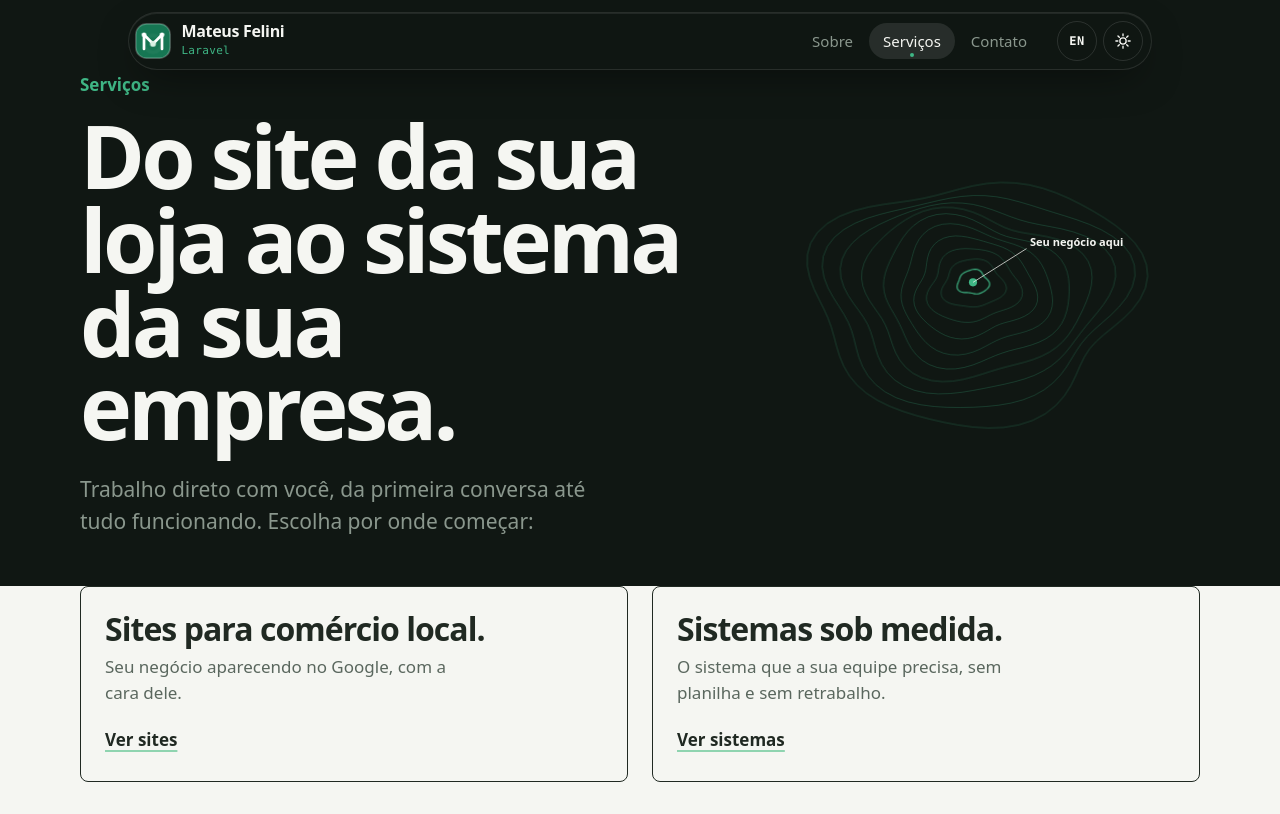
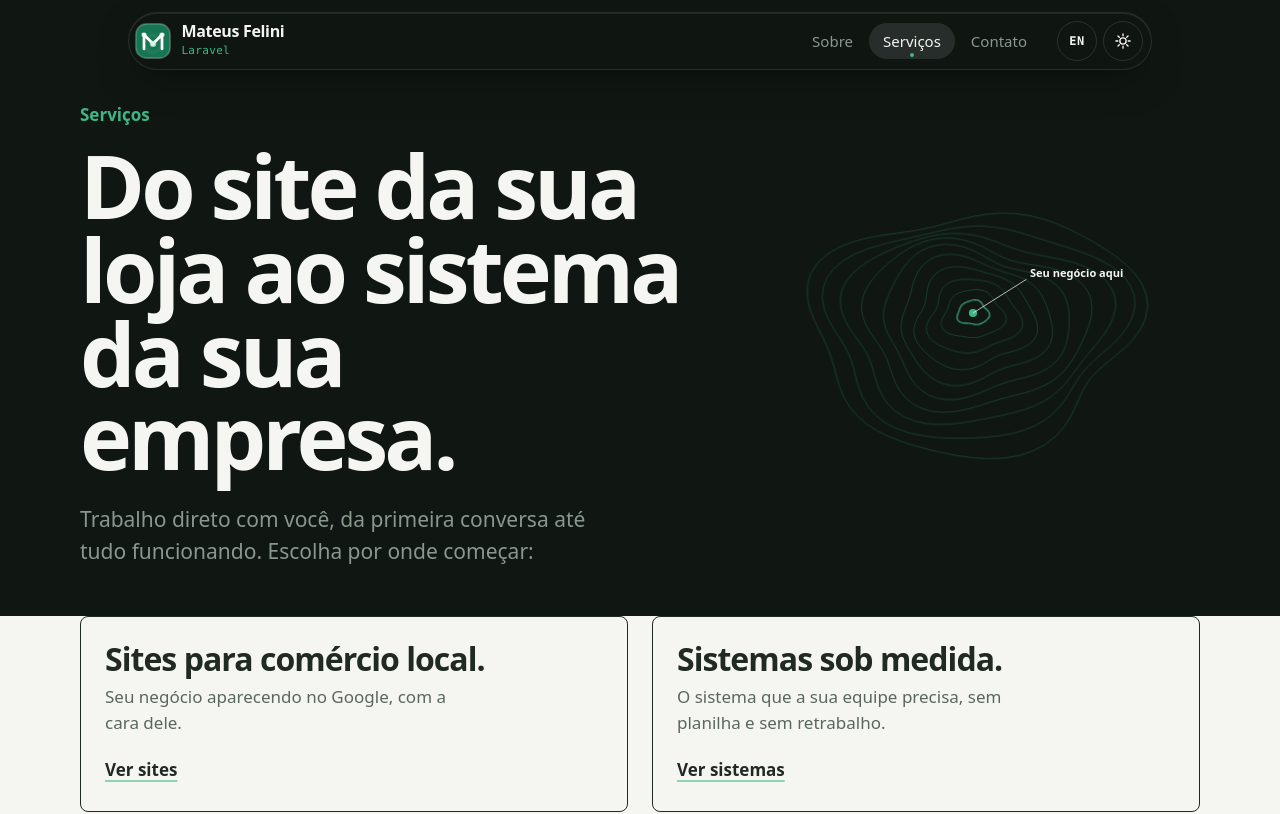
Before and after one commit to M4teus2020/portfolio, a Vue app: page /servicos in a window 1280 px wide. Shown: the top 814 px of the page. Built offline with nearby package versions, Linux system fonts and the light colour scheme.

Commit message:
v3: herói de /servicos abaixo da ilha do header

```diff
--- a/src/views/ServicesView.vue
+++ b/src/views/ServicesView.vue
@@ -190,7 +190,7 @@ useMeta(() => ({
   display: grid;
   align-items: center;
   gap: 2rem;
-  padding-block: clamp(2rem, 6vw, 4.5rem) clamp(2rem, 5vw, 3rem);
+  padding-block: calc(var(--head-h, 5rem) + 2rem) clamp(2rem, 5vw, 3rem);
 }
 @media (min-width: 900px) {
   .hero {
```
